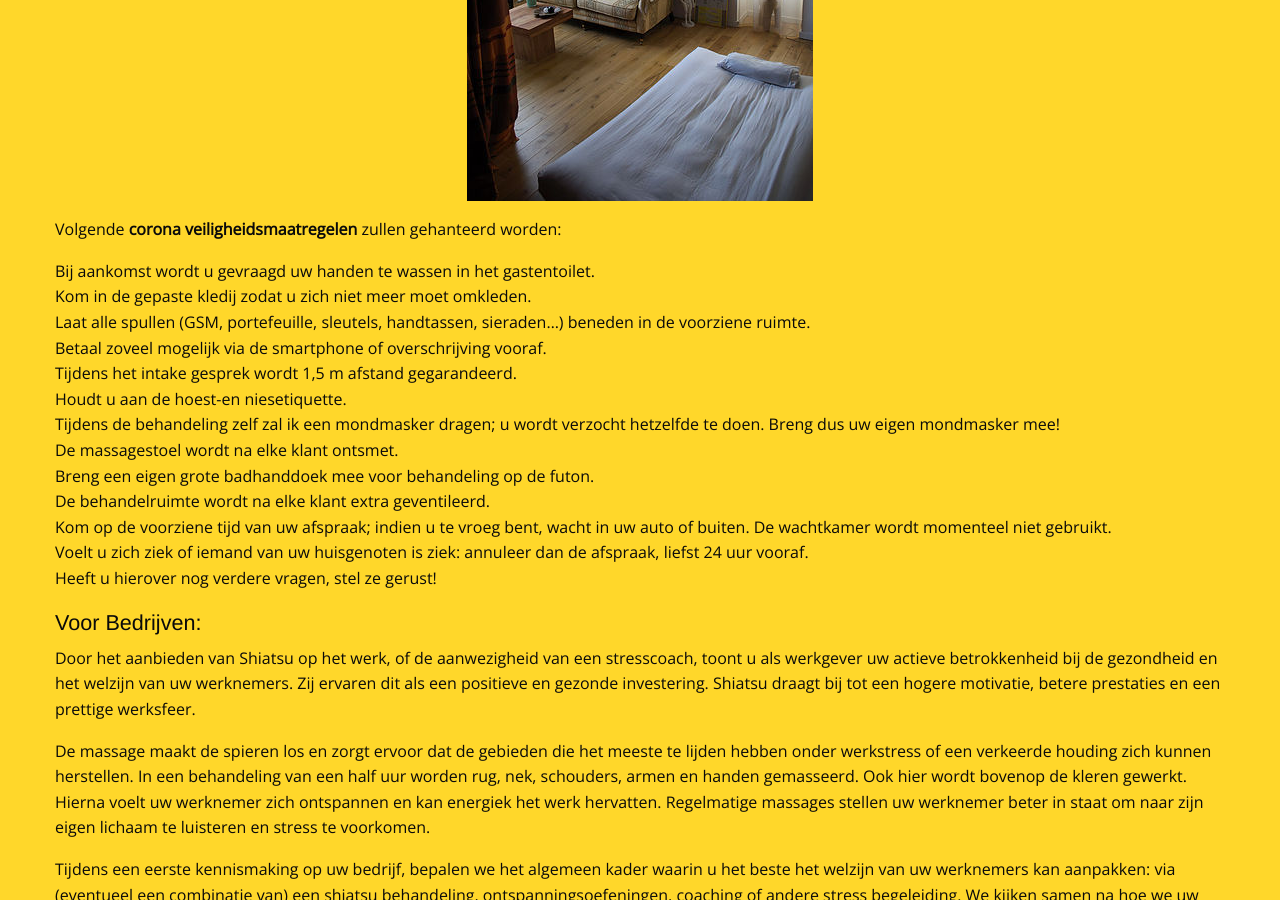
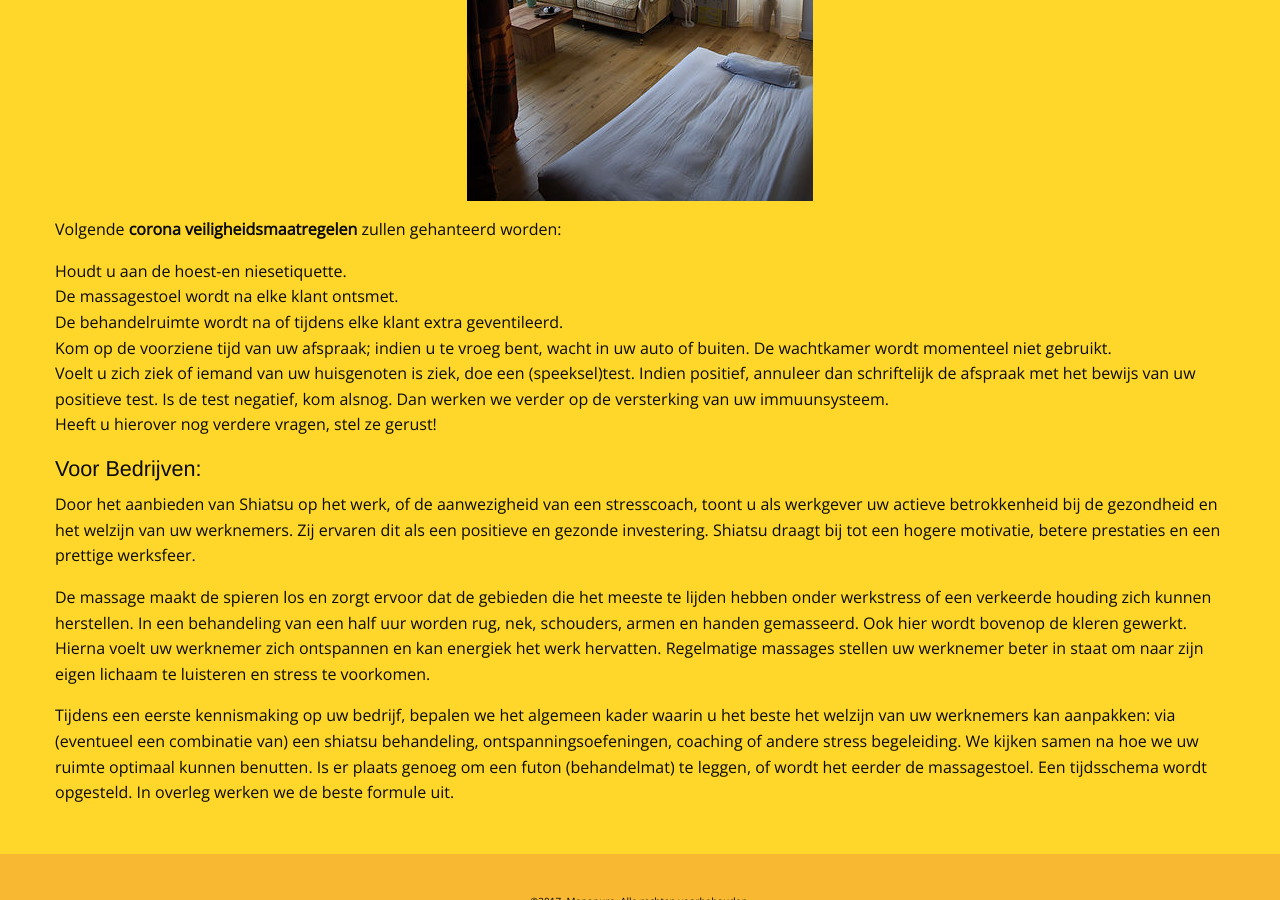
Before and after one commit to manopura/manopura.github.io, a Jekyll site: the page built from praktisch.md, in a window 1280 px wide and 900 px high, scrolled down 1706 px. Built offline with Jekyll 4.4.1, drawn with Linux system fonts in a browser that asks for light colours; nearby versions of some CDN libraries; our own code applies the rules of GitHub Pages for plain Markdown files.

Commit message:
Update praktisch.md

```diff
--- a/praktisch.md
+++ b/praktisch.md
@@ -64,18 +64,11 @@
 
 Volgende **corona veiligheidsmaatregelen** zullen gehanteerd worden:
 
-Bij aankomst wordt u gevraagd uw handen te wassen in het gastentoilet.
-Kom in de gepaste kledij zodat u zich niet meer moet omkleden.
-Laat alle spullen (GSM, portefeuille, sleutels, handtassen, sieraden...) beneden in de voorziene ruimte.
-Betaal zoveel mogelijk via de smartphone of overschrijving vooraf.
-Tijdens het intake gesprek wordt 1,5 m afstand gegarandeerd.
 Houdt u aan de hoest-en niesetiquette.
-Tijdens de behandeling zelf zal ik een mondmasker dragen; u wordt verzocht hetzelfde te doen. Breng dus uw eigen mondmasker mee!
 De massagestoel wordt na elke klant ontsmet.
-Breng een eigen grote badhanddoek mee voor behandeling op de futon.
-De behandelruimte wordt na elke klant extra geventileerd.
+De behandelruimte wordt na of tijdens elke klant extra geventileerd.
 Kom op de voorziene tijd van uw afspraak; indien u te vroeg bent, wacht in uw auto of buiten. De wachtkamer wordt momenteel niet gebruikt.
-Voelt u zich ziek of iemand van uw huisgenoten is ziek: annuleer dan de afspraak, liefst 24 uur vooraf.
+Voelt u zich ziek of iemand van uw huisgenoten is ziek, doe een (speeksel)test. Indien positief, annuleer dan schriftelijk de afspraak met het bewijs van uw positieve test. Is de test negatief, kom alsnog. Dan werken we verder op de versterking van uw immuunsysteem.
 Heeft u hierover nog verdere vragen, stel ze gerust!
 
 ### Voor Bedrijven:
```
